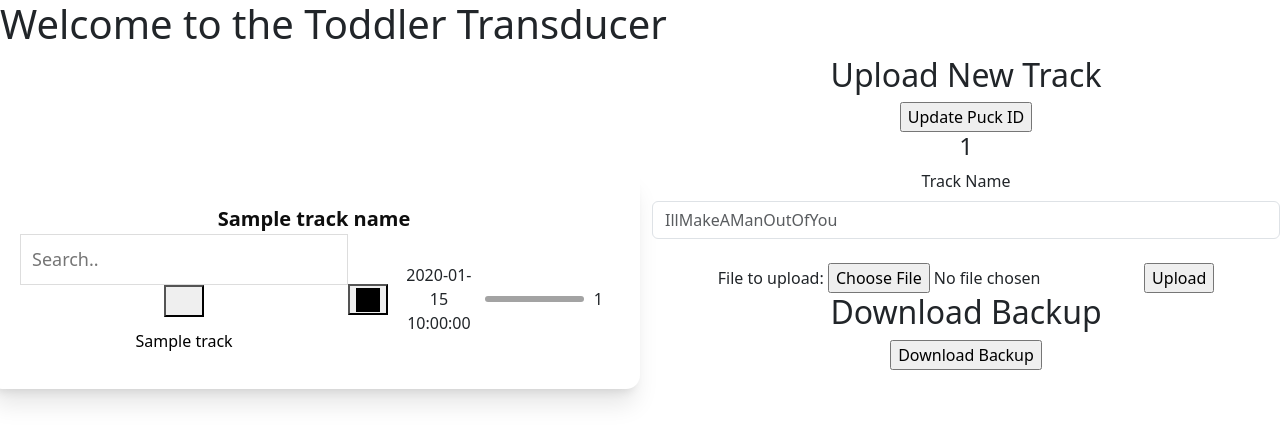
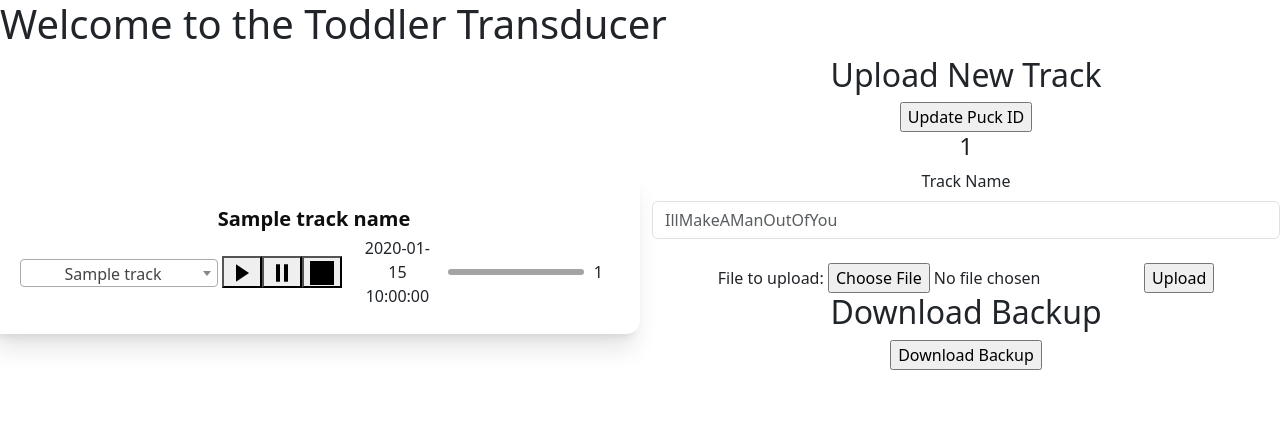
Before and after one commit to EchoDel/ToddlerTransducer, a Python web app: template src/toddler_transducer/web_ui/templates/index.html in a window 1280 px wide. Shown: the top 443 px of the page. Run offline with Jinja, Linux system fonts and the light colour scheme; the template is opened without the code that fills it: most values are stand-ins (such as "Sample title", 1, 10 or a date in 2020); some libraries are stand-ins or nearby versions.

Commit message:
Moved to the select 2 searchable list (#12)

```diff
--- a/src/toddler_transducer/web_ui/launch.py
+++ b/src/toddler_transducer/web_ui/launch.py
@@ -22,6 +22,7 @@ def launch_toddler_transducer_web_app(rfid_tag_proxy: ValueProxy = None, vlc_pla
         rfid_tag_proxy = MultithreadingValueProxy()
     from waitress import serve
     add_root_routes(flask_app, rfid_tag_proxy, vlc_playback_manager)
+    print(f'Launching server at https://localhost:8080')
     serve(flask_app, host="0.0.0.0", port=8080)
 
 
--- a/src/toddler_transducer/web_ui/templates/index.html
+++ b/src/toddler_transducer/web_ui/templates/index.html
@@ -10,6 +10,12 @@
     <link href="{{ url_for('static', filename='searchable_list.css') }}" rel="stylesheet">
     <script src="{{ url_for('static', filename='searchable_list.js') }}">
     <script src="https://cdn.jsdelivr.net/npm/bootstrap@5.3.0/dist/js/bootstrap.bundle.min.js"></script>
+
+<!--     Select 2 for the drop down list-->
+    <script src="http://ajax.googleapis.com/ajax/libs/jquery/1.7.1/jquery.min.js" type="text/javascript"></script>
+    <link href="https://cdn.jsdelivr.net/npm/select2@4.1.0-rc.0/dist/css/select2.min.css" rel="stylesheet" />
+    <script src="https://cdn.jsdelivr.net/npm/select2@4.1.0-rc.0/dist/js/select2.min.js"></script>
+    <script> $(document).ready(function() {$('.js-example-basic-single').select2();});</script>
 </head>
 <body>
     <div>
@@ -23,19 +29,29 @@
                         </div>
                         <div class="player-controls">
                             <form action="/play_track" method="post">
-                                <input type="text" id="mySearch" onkeyup="searchList()" placeholder="Search.." title="Type in a category" autocomplete="off" name="AudioTrackName">
+                                <select id="mySearch" class="js-example-basic-single" title="Type in a category" name="AudioTrackName">
+                                    {% for track in playable_tracks %}
+                                        <option value= "{{track}}">{{track}}</option>
+                                    {% endfor %}
+                                </select>
                                 <button type="submit" class="GFG" name={{play_status}}>
                                     <div class="player-icon-play">
                                         <svg xmlns="https://www.w3.org/2000/svg" width="24" height="24" viewBox="0 0 24 24"><title>play</title>
-                                            {{play_status_icon|safe}}
+                                            <polygon class="icon-play" points="19.05 12 6 3.36 6 20.64 19.05 12"/>
                                             <rect class="icon-container" width="24" height="24"/></svg>
                                     </div>
                                 </button>
-                                <ul id="myMenu">
-                                    {% for track in playable_tracks %}
-                                        <li id= "{{track}}" onclick="getListElement(id)">{{track}}</li>
-                                    {% endfor %}
-                                </ul>
+                            </form>
+                            <form action="/pause" method="post">
+                                <button type="submit" class="GFG" name="">
+                                    <div class="player-icon-play">
+                                        <svg xmlns="https://www.w3.org/2000/svg" width="24" height="24" viewBox="0 0 24 24"><title>repeat</title>
+                                            <g><rect  class="icon-pause" x="6" y="3.26" width="4" height="17.48"/>
+                                               <rect class="icon-pause" x="14" y="3.26" width="4" height="17.48"/>
+                                            </g>
+                                        </svg>
+                                    </div>
+                                </button>
                             </form>
                             <form action="/loop_track" method="post">
                                 <button type="submit" class="GFG" name="">
```
Also changed, not shown: src/toddler_transducer/web_ui/root.py (+12 -10 lines), README.md.
